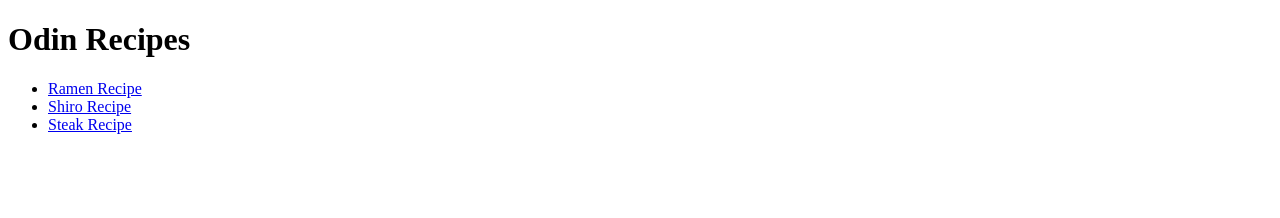
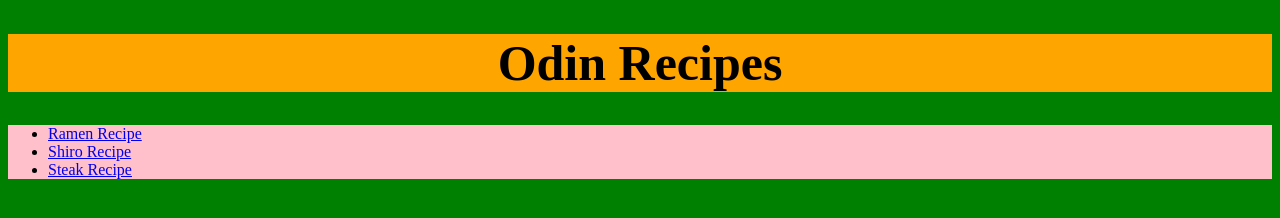
Before and after one commit to tmihret/odin-recipes, a plain HTML site: page index.html in a window 1280 px wide. Drawn offline with Linux system fonts and the light colour scheme.

Commit message:
added a css for the index.html

```diff
--- a/index.html
+++ b/index.html
@@ -1,6 +1,7 @@
 <!DOCTYPE html>
 <html lang = "eng">
     <head>
+        <link rel="stylesheet" href="style.css">
         <meta charset = "UTF-8">
         <title>Recipes</title>
     </head>
--- /dev/null
+++ b/style.css
@@ -0,0 +1,13 @@
+body{
+    background-color: green;
+}
+h1{
+    text-align: center;
+    font-weight: bold;
+    font-size: 50px;
+    background-color: orange;
+}
+
+ul{
+    background-color: pink;
+}
```
